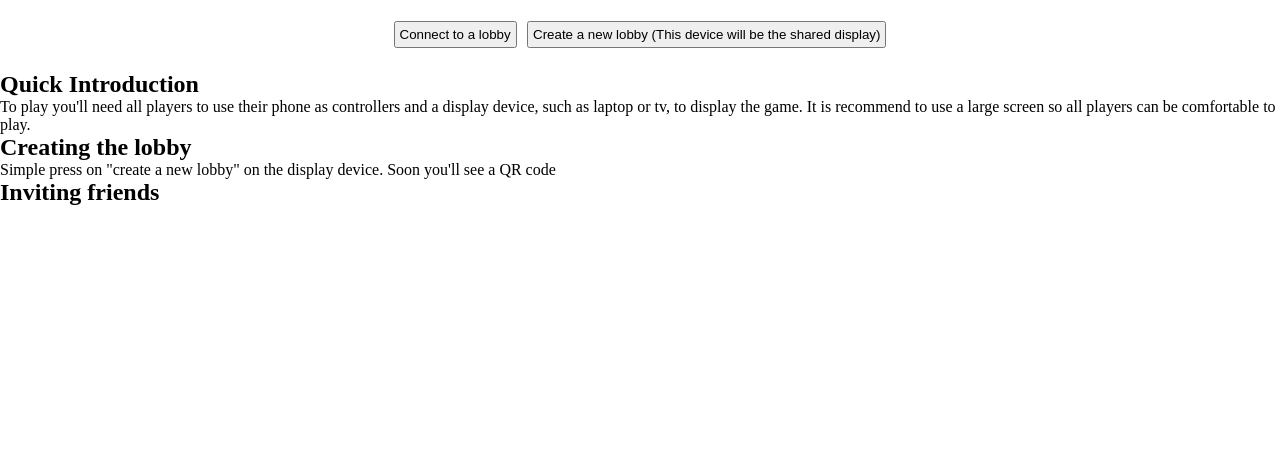
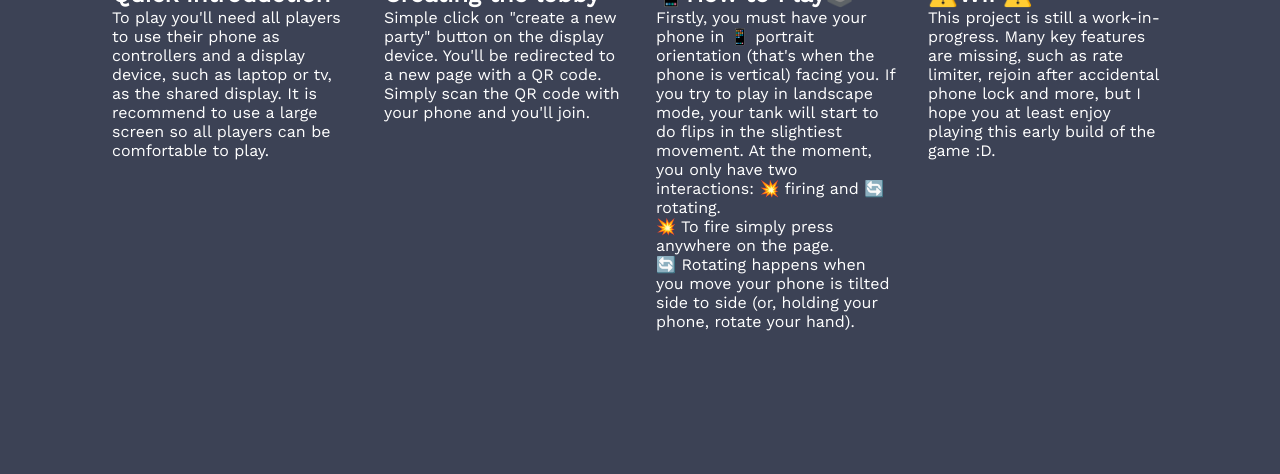
Before and after one commit to tomilho/lanbattle, a website: page src/public/index.html in a window 1280 px wide. Shown: the part 326-800 px from the top of the page. Drawn offline with nearby package versions, Linux system fonts and the light colour scheme.

Commit message:
Submission for CF spring challenge
Improved game.html index.html
Improved readme
Credited the template

```diff
--- a/src/public/index.html
+++ b/src/public/index.html
@@ -3,13 +3,17 @@
   <head>
     <meta charset="UTF-8" />
     <meta name="viewport" content="width=device-width, initial-scale=1.0" />
+    <style>
+      @import url('https://fonts.googleapis.com/css2?family=Work+Sans&display=swap');
 
-    <style>
       html,
       body {
         display: grid;
         place-items: center center;
         min-height: 100vh;
+        font-family: 'Work Sans', sans-serif;
+        background-color: rgb(60, 66, 85);
+        color: white;
       }
 
       * {
@@ -17,12 +21,26 @@
         padding: 0;
       }
 
+      .help {
+        display: flex;
+        justify-content: center;
+        align-items: flex-start;
+        flex-wrap: wrap;
+      }
+
+      .help-item {
+        width: 15rem;
+        margin: 1rem;
+        text-align: left;
+      }
+
       h1 {
         text-align: center;
       }
+
       .header-info {
         text-align: center;
-        color: gray;
+        color: #f6821f;
       }
 
       .options {
@@ -31,14 +49,14 @@
       }
 
       .options button {
-        padding: 0.25rem;
-        margin: 0.20rem;
+        padding: 1.25rem;
+        -webkit-appearance: none;
+        font-size: 1.1rem;
       }
     </style>
     <script>
       async function createParty() {
-        const party = await fetch('/new');
-        location.href = party.url;
+        window.location.href = window.location.href + 'new';
       }
     </script>
   </head>
@@ -49,21 +67,41 @@
         <h1>LAN Tank Battle</h1>
         <div class="header-info">A couch game to play with up-to 3 friends.</div>
         <div class="options">
-          <button>Connect to a lobby</button>
-          <button onclick="createParty()">Create a new lobby (This device will be the shared display)</button>
+          <button onclick="createParty()">Create a new party (This device will be the display)</button>
         </div>
+        <div class="help">
+          <div class="help-item">
+          <h2>Quick Introduction</h2>
+            <p>To play you'll need all players to use their phone as controllers and a display device, such as laptop or tv, as the shared display.
+              It is recommend to use a large screen so all players can be comfortable to play.
+            </p>
+          </div>
+          <div class="help-item">
+            <h2>Creating the lobby</h2>
+              <p>
+                Simple click on "create a new party" button on the display device. You'll be redirected to
+                a new page with a QR code. Simply scan the QR code with your phone and you'll join.
+              </p>
+          </div>
+          <div class="help-item">
+            <h2>📱How to Play🕹️</h2>
+            <p> Firstly, you must have your phone in 📱 portrait orientation (that's when the phone is vertical) facing you. If you try
+              to play in landscape mode, your tank will start to do flips in the slightiest movement. At the moment, you only
+              have two interactions: 💥 firing and 🔄 rotating.
+              <p>💥 To fire simply press anywhere on the page. </p>
+              <p>🔄 Rotating happens
+              when you move your phone is tilted side to side (or, holding your phone, rotate your hand).
+              </p>
+            </p>
+          </div>
+          <div class="help-item">
+            <h2>⚠️WIP⚠️</h2>
+            <p>This project is still a work-in-progress. Many key features are missing, such as rate limiter, rejoin after accidental
+              phone lock and more, but I hope you at least enjoy playing this early build of the game :D.
+            </p>
+          </div>
       </div>
-      <div class="help">
-        <h2>Quick Introduction</h2>
-          <p>To play you'll need all players to use their phone as controllers and a display device, such as laptop or tv, to display the game.
-            It is recommend to use a large screen so all players can be comfortable to play.
-          </p>
-        <h2>Creating the lobby</h2>
-         <p>
-            Simple press on "create a new lobby" on the display device. Soon you'll see a QR code
-        </p>
-        <h2>Inviting friends</h2>
-      </div>
+
     </main>
 
   </body>
```
Also changed, not shown: src/LANServer_do.ts (+6 -1 lines), src/public/game.html (+2 -1 lines), README.md.
